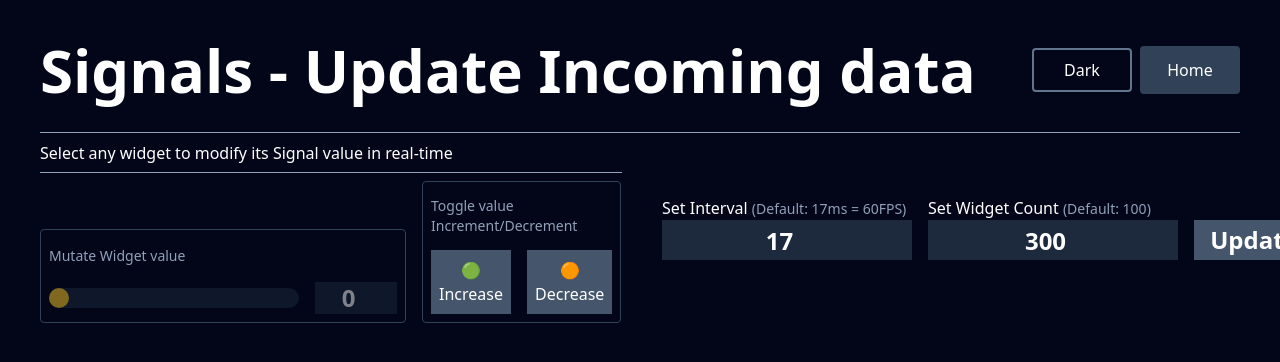
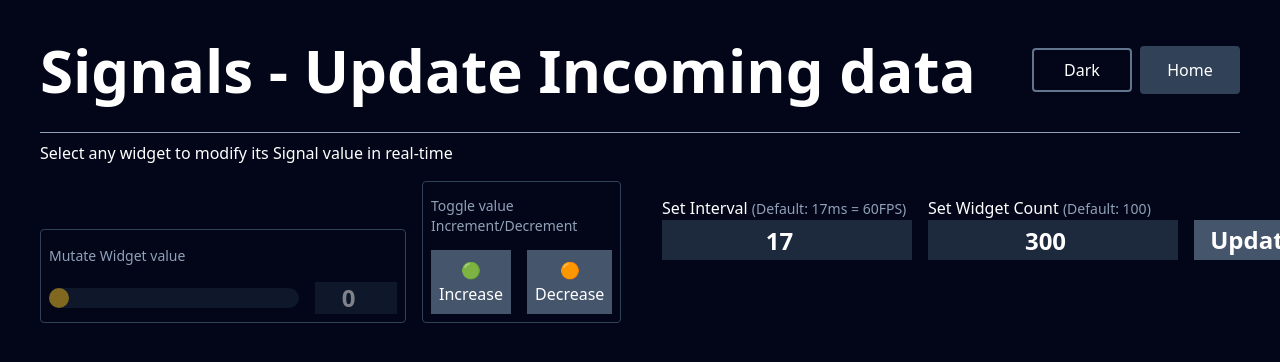
Before and after one commit to ChiragChrg/Signals-vs-Redux, a React (Vite) app: page /incoming-signal in a window 1280 px wide. Shown: the top 362 px of the page. Built offline with nearby package versions, Linux system fonts and the light colour scheme; the HTML template or start-up script is replaced by a standard one.

Commit message:
style: 🎨 Remove unnecessary border from widget selection UI for cleaner appearance

```diff
--- a/src/pages/incoming-signal/MutateSignal.tsx
+++ b/src/pages/incoming-signal/MutateSignal.tsx
@@ -86,7 +86,7 @@ const MutateSignal: React.FC = () => {
 
     return (
         <div className="flex flex-col gap-2">
-            <div className="flex gap-4 items-center h-10 border-b border-slate-400">
+            <div className="flex gap-4 items-center h-10">
                 <p>Select any widget to modify its Signal value in real-time</p>
                 <p className={selectedId ? 'block' : 'hidden'}>
                     Widget is :
```
